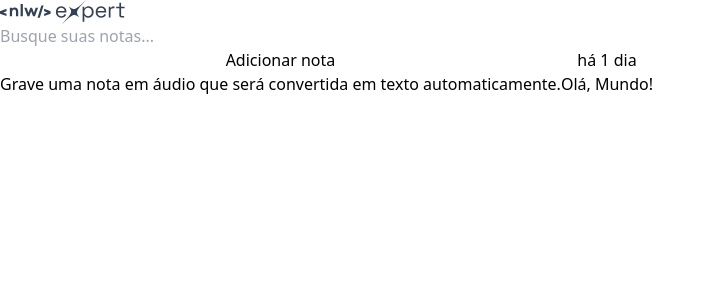
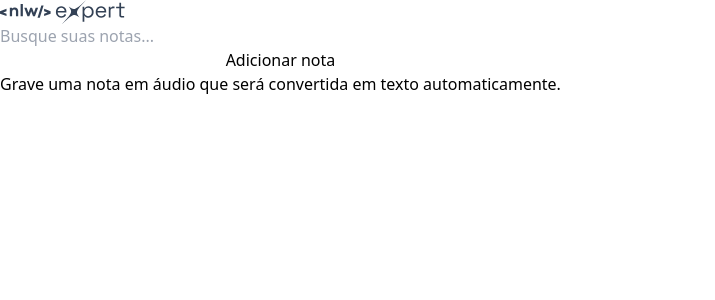
Before and after one commit to fe-tabs/nlw-expert-react, a React (Vite) app: page / in a window 1280 px wide. Shown: the top 300 px of the page, without its empty margins (0-715 px from the left). Built offline with nearby package versions, Linux system fonts and the light colour scheme.

Commit message:
:sparkles: feat: set and get notes in localStorage

```diff
--- a/src/app.tsx
+++ b/src/app.tsx
@@ -1,8 +1,39 @@
+import { useState } from 'react'
 import logo from './assets/logo-nlw-expert.svg'
 import { NewNoteCard } from './components/new-note-card'
 import { NoteCard } from './components/note-card'
 
+interface Note {
+  id: string
+  date: Date
+  content: string
+}
+
 export function App() {
+  const [notes, setNotes] = useState<Note[]>(() => {
+    const notesOnStorage = localStorage.getItem('notes')
+
+    if(notesOnStorage) {
+      return JSON.parse(notesOnStorage)
+    }
+
+    return[]
+  })
+
+  function onNoteCreated(content: string) {
+    const newNote = {
+      id: crypto.randomUUID(),
+      date: new Date(),
+      content
+    }
+
+    const noteList = [newNote, ...notes]
+
+    setNotes(noteList)
+
+    localStorage.setItem('notes', JSON.stringify(noteList))
+  }
+
   return (
     <div className='max-w-6xl mx-auto my-12 space-y-6'>
       <img src={logo} alt='NLW Expert' />
@@ -18,13 +49,11 @@
       <div className='h-px bg-slate-700' />
 
       <div className='grid grid-cols-3 gap-6 auto-rows-[250px]'>
-        <NewNoteCard />
+        <NewNoteCard onNoteCreated={onNoteCreated} />
 
-        <NoteCard note={{
-          date: new Date(2024, 1, 10),
-          content: 'Olá, Mundo!'
-        }}
-        />
+        {notes.map(note => {
+          return <NoteCard key={note.id} note={note} />
+        })}
       </div>
     </div>
   )
--- a/src/components/new-note-card.tsx
+++ b/src/components/new-note-card.tsx
@@ -3,7 +3,11 @@
 import { X } from 'lucide-react'
 import { toast } from 'sonner'
 
-export function NewNoteCard() {
+interface NewNoteCardProps {
+  onNoteCreated: (content: string) => void
+}
+
+export function NewNoteCard({ onNoteCreated }: NewNoteCardProps) {
   const [shouldShowOnboarding, setShouldShowOnboarding] = useState(true)
   const [content, setContent] = useState('')
 
@@ -22,7 +26,12 @@
   function handleSaveNote(e: FormEvent) {
     e.preventDefault()
 
-        toast.success('Nota criada com sucesso!')
+    onNoteCreated(content)
+
+    setContent('')
+    setShouldShowOnboarding(true)
+
+    toast.success('Nota criada com sucesso!')
   }
 
   return (
@@ -66,6 +75,7 @@
                   name='content'
                   autoFocus
                   className='text-sm leading-6 text-slate-400 bg-transparent resize-none flex-1 outline-none'
+                  value={content}
                   onChange={handleContentChanged}
                 />
               )}
```
